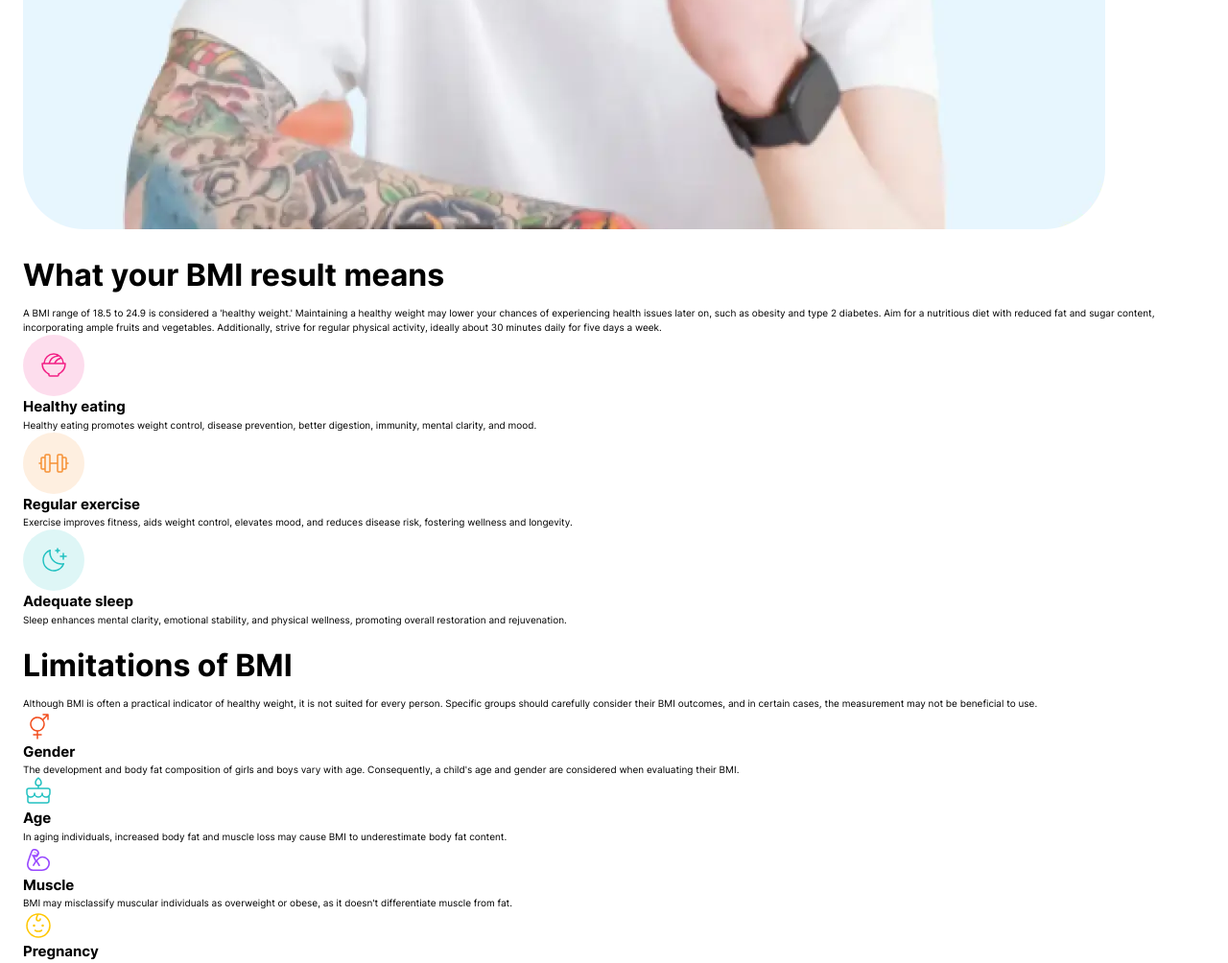
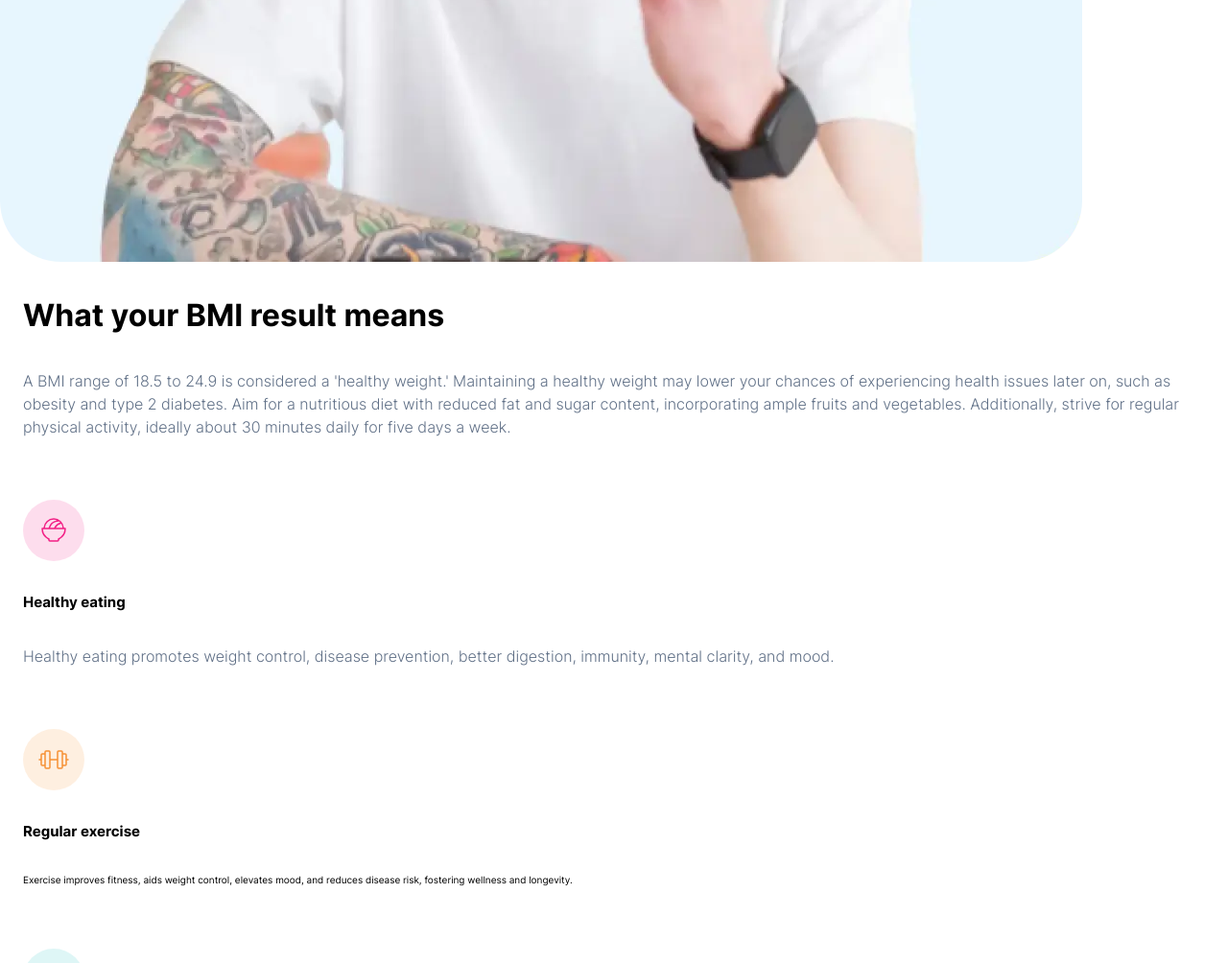
Before and after one commit to Introxiety/FEM-BMI_Calculator, a plain HTML site: page index.html in a window 1280 px wide. Shown: the part 1796-2800 px from the top of the page at 96% size. Drawn offline with Linux system fonts and the light colour scheme.

Commit message:
bmi-result specifity problem

```diff
--- a/index.html
+++ b/index.html
@@ -63,8 +63,8 @@
     </section>
 
     <section class="bmi-result">
+      <img src="starter-code/assets/images/image-man-eating.webp" alt="man eating a sushi">
       <article>
-        <img src="starter-code/assets/images/image-man-eating.webp" alt="man eating a sushi">
         <h1>What your BMI result means</h1>
         <p>A BMI range of 18.5 to 24.9 is considered a 'healthy weight.' Maintaining a
           healthy weight may lower your chances of experiencing health issues later on,
@@ -73,6 +73,7 @@
           strive for regular physical activity, ideally about 30 minutes daily for
           five days a week.</p>
       </article>
+      <div>
         <article>
           <img src="starter-code/assets/images/icon-eating.svg" alt="">
           <h2>Healthy eating</h2>
@@ -93,6 +94,7 @@
           <p>Sleep enhances mental clarity, emotional stability, and physical wellness, promoting
             overall restoration and rejuvenation.</p>
         </article>
+      </div>
     </section>
 
     <section class="bmi-limitation">
--- a/style.css
+++ b/style.css
@@ -87,7 +87,7 @@ select {
 
 body {
     display: grid;
-    padding: 3.2rem 2.4rem;
+
     font-family: Inter-font;
     position: relative;
 }
@@ -102,6 +102,7 @@ body {
     overflow: hidden;
     z-index: -1;
     border-radius: 3rem;
+    padding: 3.2rem 2.4rem;
 }
 
 nav {
@@ -119,6 +120,11 @@ nav img {
 main section:nth-of-type(1) {
     text-align: center;
     margin-bottom: 4.8rem;
+    padding: 3.2rem 2.4rem;
+}
+
+.bmi-input {
+    margin: 0 auto;
 }
 
 main section:nth-of-type(1) h1 {
@@ -198,7 +204,6 @@ input[type="radio"]:checked {
 main section:nth-of-type(2) div:nth-of-type(2),
 div:nth-of-type(3) {
     font-size: 2.4rem;
-
     font-weight: 600;
 }
 
@@ -253,17 +258,24 @@ main section:nth-of-type(1) article p:nth-of-type(1) {
     font-size: 4.8rem;
 }
 
-main article:nth-of-type(1) {
-    display: grid;
-    row-gap: .8rem;
+.bmi-value p:nth-of-type(2) {
+    font-size: 1.4rem;
+    font-weight: 200;
 }
 
-main article h1 {
-    font-size: 3.2rem;
-    margin-top: 1.6rem;
+.bmi-result article {
+    display: grid;
+    row-gap: 3.2rem;
+    padding: 3.2rem 2.4rem;
+
 }
 
-main section:nth-of-type(1) p {
+.bmi-result article h1 {
+    font-size: 3.2rem;
+}
+
+.bmi-result article:nth-of-type(1) p {
     font-size: 1.6rem;
+    font-weight: 300;
     color: var(--Dark-Electric);
 }
```
Lines whose indentation alone changed are shown as unchanged.
